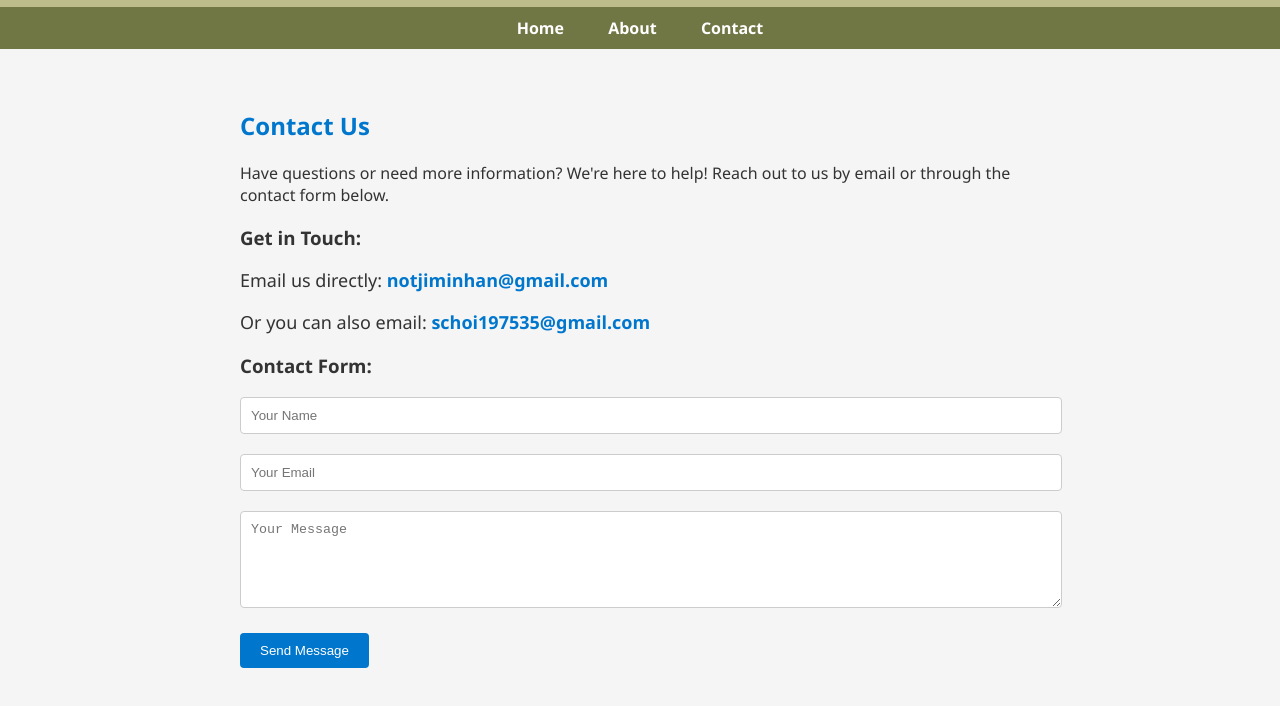
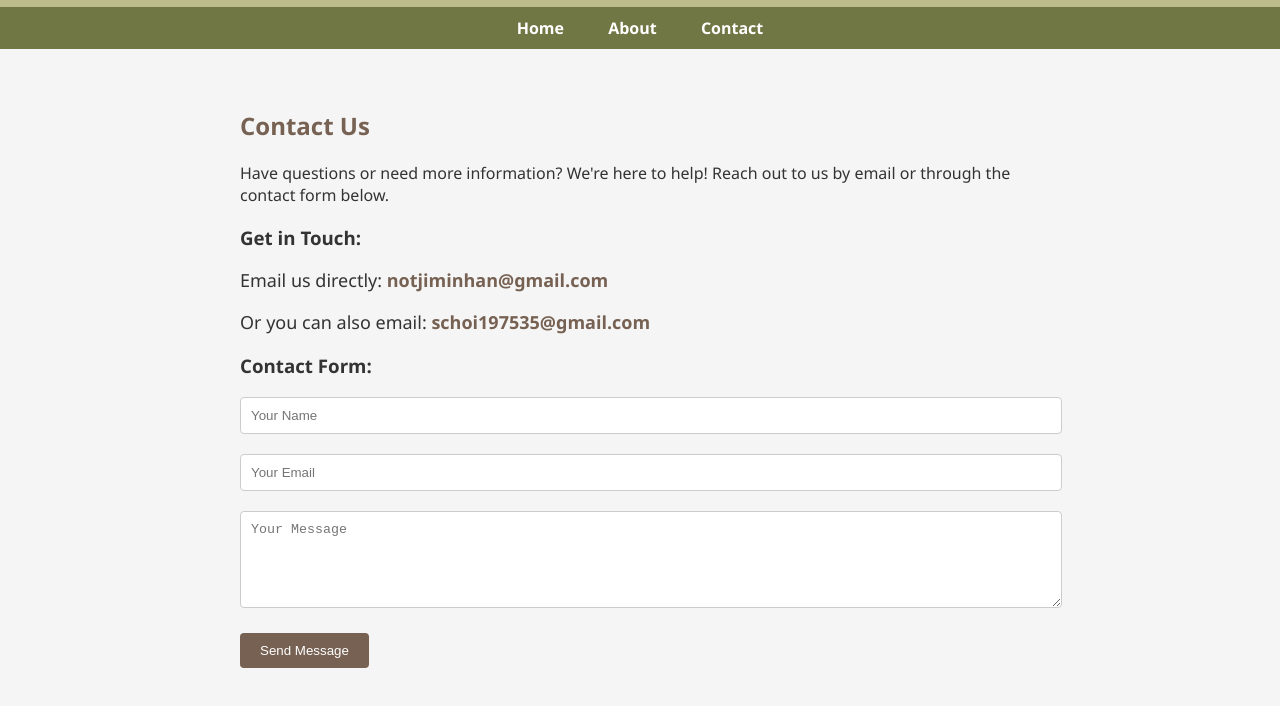
Before and after one commit to jiminhan726/Dr.GPT, a website: page contact.html in a window 1280 px wide. Shown: the part 68-774 px from the top of the page. Drawn offline with Linux system fonts and the light colour scheme.

Commit message:
Update contact.html

```diff
--- a/contact.html
+++ b/contact.html
@@ -63,7 +63,7 @@
     }
 
     h2 {
-      color: #0077cc;
+      color: #766153; /* Brown */
     }
 
     .contact-info p {
@@ -72,7 +72,7 @@
     }
 
     .contact-info a {
-      color: #0077cc;
+      color: #766153; /* Brown */
       text-decoration: none;
       font-weight: bold;
     }
@@ -87,7 +87,7 @@
 
     .contact-form button {
       padding: 10px 20px;
-      background-color: #0077cc;
+      background-color: #766153; /* Brown */
       color: white;
       border: none;
       border-radius: 4px;
```
